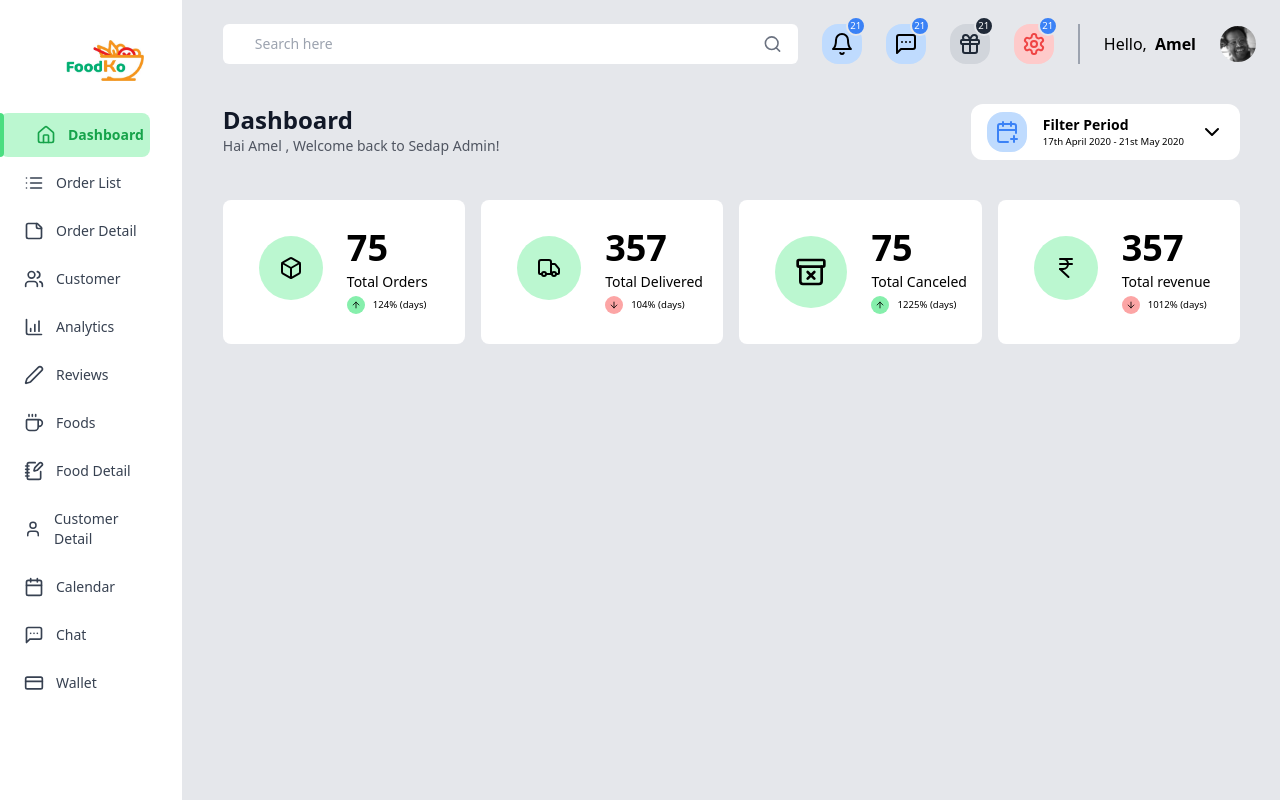
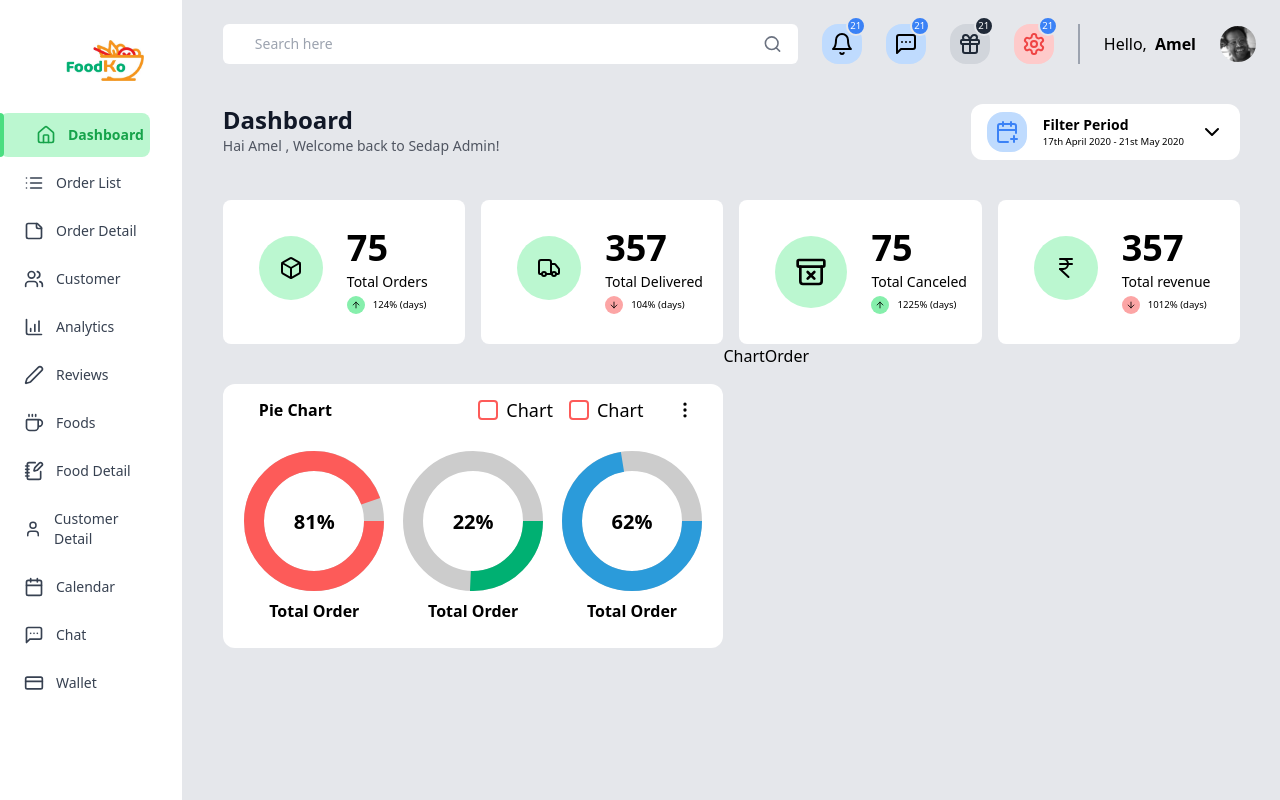
Before and after one commit to Amel294/Restaurant-Management, a React (Vite) app in the folder client/: page / in a window 1280 px wide. Built offline with nearby package versions, Linux system fonts and the light colour scheme.

Commit message:
feat(client): Implement Order Metrics section with PieChartCard ,styled using styled-components

```diff
--- a/client/package.json
+++ b/client/package.json
@@ -13,7 +13,8 @@
     "framer-motion": "^11.11.11",
     "lucide-react": "^0.454.0",
     "react": "^18.3.1",
-    "react-dom": "^18.3.1"
+    "react-dom": "^18.3.1",
+    "styled-components": "^6.1.13"
   },
   "devDependencies": {
     "@eslint/js": "^9.13.0",
--- a/client/src/App.tsx
+++ b/client/src/App.tsx
@@ -1,6 +1,7 @@
 // Path: client\src\App.tsx
 
 import DashboardOverview from "./components/Dashboard Overview/DashboardOverview";
+import OrderMetrics from "./components/Order Metrics/OrderMetrics";
 import Sidebar from "./components/Sidebar/Sidebar";
 import TopBar from "./components/TopBar.tsx/TopBar";
 import TopSection from "./components/TopSection/TopSection";
@@ -15,6 +16,7 @@ function App() {
         <TopBar />
         <TopSection/>
         <DashboardOverview/>
+        <OrderMetrics/>
       </div>
     </div>
   );
--- /dev/null
+++ b/client/src/components/Order Metrics/ChartOrder.tsx
@@ -0,0 +1,7 @@
+// Path: client\src\components\Order Metrics\ChartOrder.tsx
+function ChartOrder() {
+  return (
+    <div>ChartOrder</div>
+  )
+}
+export default ChartOrder
--- /dev/null
+++ b/client/src/components/Order Metrics/OrderMetrics.tsx
@@ -0,0 +1,14 @@
+// Path: client\src\components\Order Metrics\OrderMetrics.tsx
+import ChartOrder from "./ChartOrder"
+import PieChartCard from "./PieChartCard"
+function OrderMetrics() {
+  return (
+    <div className="grid grid-cols-2 pe-4">
+
+        <PieChartCard/>
+
+        <ChartOrder/>
+    </div>
+  )
+}
+export default OrderMetrics
--- /dev/null
+++ b/client/src/components/Order Metrics/PieChart.tsx
@@ -0,0 +1,92 @@
+// Path: client\src\components\Order Metrics\PieChart.tsx
+import React, { useState, useEffect, useRef } from 'react';
+import styled from 'styled-components';
+
+interface PieChartProps {
+  percentage: number;
+  stroke: string
+}
+
+const PieChart = ({ percentage,stroke }: PieChartProps) => {
+  const [progress, setProgress] = useState(0);
+  const percentageRef = useRef(percentage);
+  const circleRef = useRef<SVGCircleElement | null>(null);
+
+  useEffect(() => {
+    percentageRef.current = Math.min(percentage, 100);
+  }, [percentage]);
+
+  useEffect(() => {
+    const animate = () => {
+      if (progress < percentageRef.current) {
+        setProgress((prev) => Math.min(prev + 1, percentageRef.current));
+        requestAnimationFrame(animate);
+      }
+    };
+
+    animate();
+  }, [progress]);
+
+  const radius = 70; // Increased radius for larger size
+  const strokeWidth = 20; // Stroke width for the pie chart
+  const circumference = 2 * Math.PI * radius;
+
+  const strokeDashoffset = circumference - (circumference * progress) / 100;
+
+  return (
+    <StyledPieChart>
+      <svg width={radius * 2} height={radius * 2} viewBox={`0 0 ${radius * 2} ${radius * 2}`} preserveAspectRatio="xMidYMid meet">
+        <circle
+          cx={radius}
+          cy={radius}
+          r={radius - strokeWidth / 2}
+          stroke="#ccc"
+          strokeWidth={strokeWidth}
+          fill="none"
+        />
+        <circle
+          ref={circleRef}
+          cx={radius}
+          cy={radius}
+          r={radius - strokeWidth / 2}
+          stroke={stroke}
+          strokeWidth={strokeWidth}
+          fill="none"
+          strokeDasharray={circumference}
+          strokeDashoffset={strokeDashoffset}
+        />
+      </svg>
+      <div className="percentage">{progress}%</div>
+      <div className="label text-sm font-semibold">Total Order</div>
+    </StyledPieChart>
+  );
+};
+
+const StyledPieChart = styled.div`
+  position: relative;
+  display: flex;
+  flex-grow: 1;
+  flex-direction: column;
+  align-items: center;
+  justify-content: center;
+  width: 200px;  // Explicit width to control size
+  height: 200px; // Explicit height to control size
+  overflow: hidden;  // Prevent overflow
+
+  .percentage {
+    position: absolute;
+    top: 43%;
+    left: 50%;
+    transform: translate(-50%, -50%);
+    font-size: 20px;
+    font-weight: bold;
+    z-index: 1;  // Ensure it is above the SVG
+  }
+
+  .label {
+    margin-top: 10px;
+    font-size: 16px;
+  }
+`;
+
+export default PieChart;
--- /dev/null
+++ b/client/src/components/Order Metrics/PieChartCard.tsx
@@ -0,0 +1,67 @@
+// Path: client\src\components\Order Metrics\PieChartCard.tsx
+
+import { EllipsisVertical } from "lucide-react";
+import PieChart from "./PieChart";
+import styled from "styled-components";
+
+function PieChartCard() {
+  return (
+    <div className="bg-white mt-10 p-3 rounded-xl">
+      <div className="flex flex-row items-center justify-between pe-4 ps-4">
+        <div className="font-bold px-2">Pie Chart</div>
+        <div className="flex gap-8 items-center">
+          <div className="flex gap-4">
+            <label className="cursor-pointer flex gap-2 items-center">
+              <Checkbox type="radio" name="payment" />
+              <h2 className="text-lg">Chart</h2>
+            </label>
+            <label className="cursor-pointer flex gap-2 items-center">
+              <Checkbox type="radio" name="payment" />
+              <h2 className="text-lg">Chart</h2>
+            </label>
+          </div>
+          <EllipsisVertical size={20} />
+        </div>
+      </div>
+      <div className="flex justify-between pt-3">
+        <PieChart percentage={81} stroke="#fd5b59" />
+        <PieChart percentage={22} stroke="#00b072" />
+        <PieChart percentage={62} stroke="#2B9BDA" />
+      </div>
+    </div>
+  );
+}
+
+const Checkbox = styled.input`
+  height: 20px;
+  width: 20px;
+  border: 2px solid #fd5b59;
+  border-radius: 4px;
+  appearance: none;
+  cursor: pointer;
+  position: relative;
+
+  &:checked {
+    background-color: #fd5b59;
+    border-color: #fd5b59;
+  }
+
+  &:checked::before {
+    content: "";
+    position: absolute;
+    top: 50%;
+    left: 50%;
+    transform: translate(-50%, -50%);
+    width: 12px;
+    height: 12px;
+    background-color: red;
+    border-radius: 3px;
+  }
+
+  &:hover {
+    border-radius: 6px;
+    border-color: #fd5b59;
+  }
+`;
+
+export default PieChartCard;
```
Also changed, not shown: 1 other file (tests, documents, lock files or other folders).
